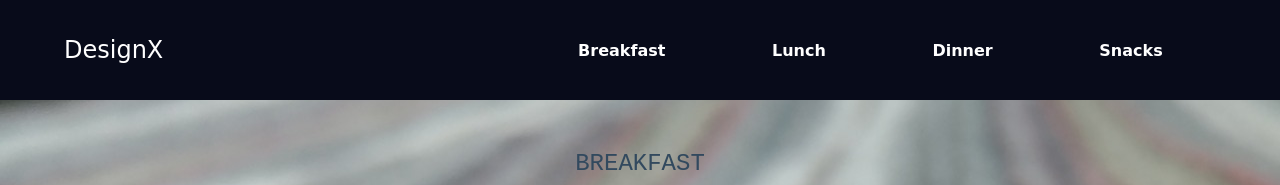
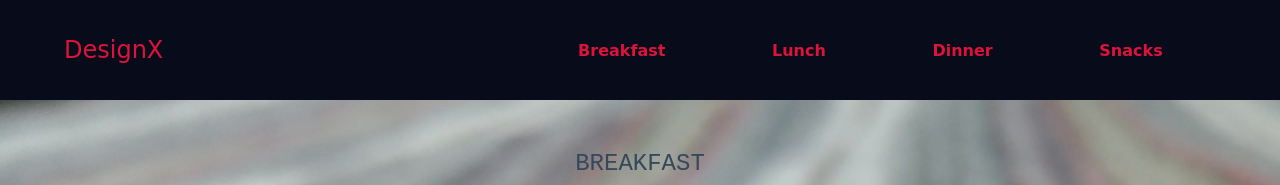
Before and after one commit to dinesh-400/menu-card.github.io, a plain HTML site: page index.html in a window 1280 px wide. Shown: the top 185 px of the page. Drawn offline with Linux system fonts and the light colour scheme; a web font is replaced by a local one.

Commit message:
Update style.css

```diff
--- a/style.css
+++ b/style.css
@@ -29,7 +29,7 @@ nav .logo{
     display: flex;
     align-items: center;
     font-size: 24px;
-    color: white;
+    color: crimson;
 }
 
 nav .links{
@@ -52,7 +52,7 @@ nav .links a {
     padding: 1em;
     font-size: 16px;
     font-weight: bold;
-    color: white;
+    color: crimson;
     text-decoration: none;
 }
 
@@ -72,7 +72,7 @@ nav .icon-burger{
 nav .icon-burger .line{
     width: 30px;
     height: 5px;
-    background-color: white;
+    background-color: crimson;
     margin: 5px;
     border-radius: 3px;
     transition: all .3s ease-in-out;
```
